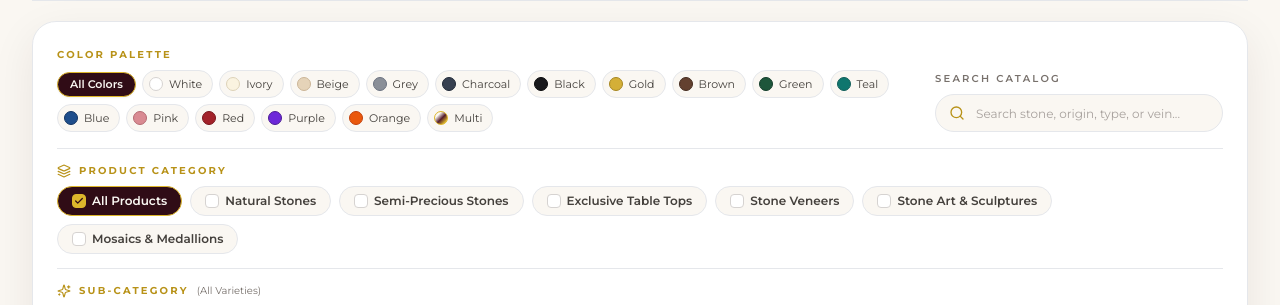
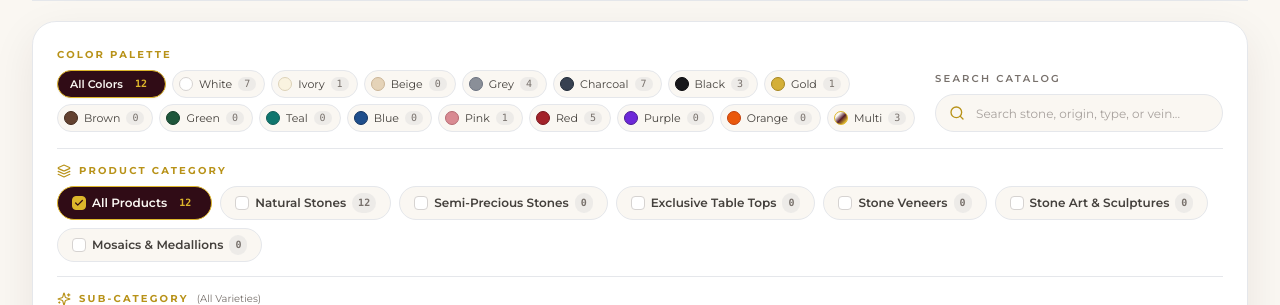
Before and after one commit to BhagyeshKadiya/intioss-luxury-surfaces, a Next.js app: page /products in a window 1280 px wide. Shown: the part 148-453 px from the top of the page. Built offline with nearby package versions, Linux system fonts and the light colour scheme; a web font is replaced by a local one.

Commit message:
feat(products): add product count badges to Color Palette and Product Category filters

```diff
--- a/components/products/LShapeProductFilters.tsx
+++ b/components/products/LShapeProductFilters.tsx
@@ -292,6 +292,42 @@ export function TopLFilterBar({
     return options;
   }, [allProducts]);
 
+  const colorCounts = useMemo(() => {
+    const map = new Map<string, number>();
+    dynamicColorOptions.forEach((opt) => {
+      const query = opt.name.toLowerCase();
+      const count = allProducts.filter((p) => {
+        const prodColor = (p.colorFamily || "").toLowerCase();
+        if (prodColor === query || prodColor.includes(query) || query.includes(prodColor)) {
+          return true;
+        }
+        if (
+          (query.includes("black") || query.includes("white")) &&
+          p.description?.toLowerCase().includes("black and white")
+        ) {
+          return true;
+        }
+        if (p.description?.toLowerCase().includes(query) || p.name.toLowerCase().includes(query)) {
+          return true;
+        }
+        return false;
+      }).length;
+      map.set(opt.name, count);
+    });
+    return map;
+  }, [dynamicColorOptions, allProducts]);
+
+  const categoryCounts = useMemo(() => {
+    const map = new Map<string, number>();
+    PRIMARY_PRODUCTS.forEach((prod) => {
+      const count = allProducts.filter(
+        (p) => p.category === prod.id || (p.subCategory && p.subCategory === prod.id)
+      ).length;
+      map.set(prod.id, count);
+    });
+    return map;
+  }, [allProducts]);
+
   return (
     <div className="bg-white border border-gold/50 rounded-3xl p-4 sm:p-6 shadow-[0_14px_44px_rgba(48,12,22,0.08)] relative z-40">
       {/* ROW 1: Color Selection Palette (Left) + Search Filter (Right, Same Row & Aligned) */}
@@ -321,17 +357,27 @@ export function TopLFilterBar({
               }`}
             >
               <span>All Colors</span>
+              <span
+                className={`text-[10px] font-mono px-1.5 py-0.5 rounded-full ${
+                  filterState.colorFamily.length === 0
+                    ? "bg-gold/20 text-gold font-bold"
+                    : "bg-stone-200/70 text-stone-500"
+                }`}
+              >
+                {allProducts.length}
+              </span>
             </button>
 
             {dynamicColorOptions.map((swatch) => {
               const selected = filterState.colorFamily.includes(swatch.name);
+              const count = colorCounts.get(swatch.name) ?? 0;
               return (
                 <button
                   key={swatch.name}
                   type="button"
                   onClick={() => toggleArrayFilter("colorFamily", swatch.name)}
                   title={swatch.label}
-                  className={`group inline-flex items-center gap-1.5 pl-1.5 pr-2.5 py-1.5 rounded-full border text-[11px] font-montserrat leading-none transition-all cursor-pointer ${
+                  className={`group inline-flex items-center gap-1.5 pl-1.5 pr-2 py-1.5 rounded-full border text-[11px] font-montserrat leading-none transition-all cursor-pointer ${
                     selected
                       ? "bg-maroon-deep text-ivory border-gold shadow-sm font-semibold scale-[1.03]"
                       : "bg-[#FAF7F2] hover:bg-white text-stone-700 border-gold/30 hover:border-gold"
@@ -355,6 +401,15 @@ export function TopLFilterBar({
                     )}
                   </span>
                   <span>{swatch.label}</span>
+                  <span
+                    className={`text-[10px] font-mono px-1.5 py-0.5 rounded-full ${
+                      selected
+                        ? "bg-gold/20 text-gold font-bold"
+                        : "bg-stone-200/70 text-stone-500"
+                    }`}
+                  >
+                    {count}
+                  </span>
                 </button>
               );
             })}
@@ -417,10 +472,20 @@ export function TopLFilterBar({
               {isAllCategories && <Check className="w-2.5 h-2.5 stroke-[3]" />}
             </span>
             <span>All Products</span>
+            <span
+              className={`text-[10px] font-mono px-1.5 py-0.5 rounded-full ${
+                isAllCategories
+                  ? "bg-gold/20 text-gold font-bold"
+                  : "bg-stone-200/70 text-stone-500"
+              }`}
+            >
+              {allProducts.length}
+            </span>
           </button>
 
           {PRIMARY_PRODUCTS.map((prod) => {
             const selected = filterState.category.includes(prod.id);
+            const count = categoryCounts.get(prod.id) ?? 0;
             return (
               <button
                 key={prod.id}
@@ -440,6 +505,15 @@ export function TopLFilterBar({
                   {selected && <Check className="w-2.5 h-2.5 stroke-[3]" />}
                 </span>
                 <span>{prod.name}</span>
+                <span
+                  className={`text-[10px] font-mono px-1.5 py-0.5 rounded-full ${
+                    selected
+                      ? "bg-gold/20 text-gold font-bold"
+                      : "bg-stone-200/70 text-stone-500"
+                  }`}
+                >
+                  {count}
+                </span>
               </button>
             );
           })}
```
